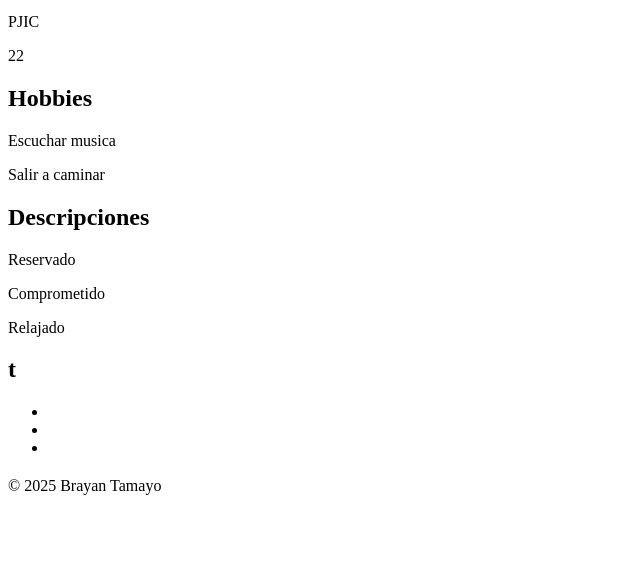
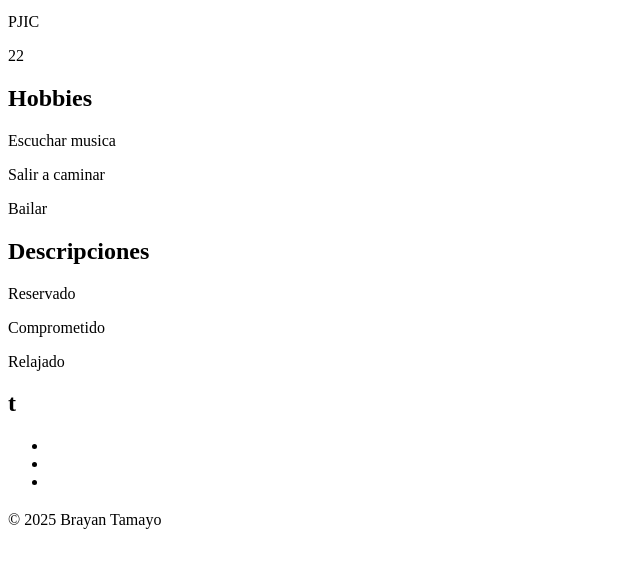
Before and after one commit to Brayan-T/RepoEjem, a plain HTML site: page index.html in a window 1280 px wide. Shown: the part 101-668 px from the top of the page, without its empty margins (0-640 px from the left). Drawn offline with Linux system fonts and the light colour scheme.

Commit message:
V10
Bailar

```diff
--- a/index.html
+++ b/index.html
@@ -17,6 +17,7 @@
     <h2>Hobbies</h2>
     <p>Escuchar musica</p>
      <p>Salir a caminar</p>
+      <p>Bailar</p>
   </section>
 
   <section>
```
